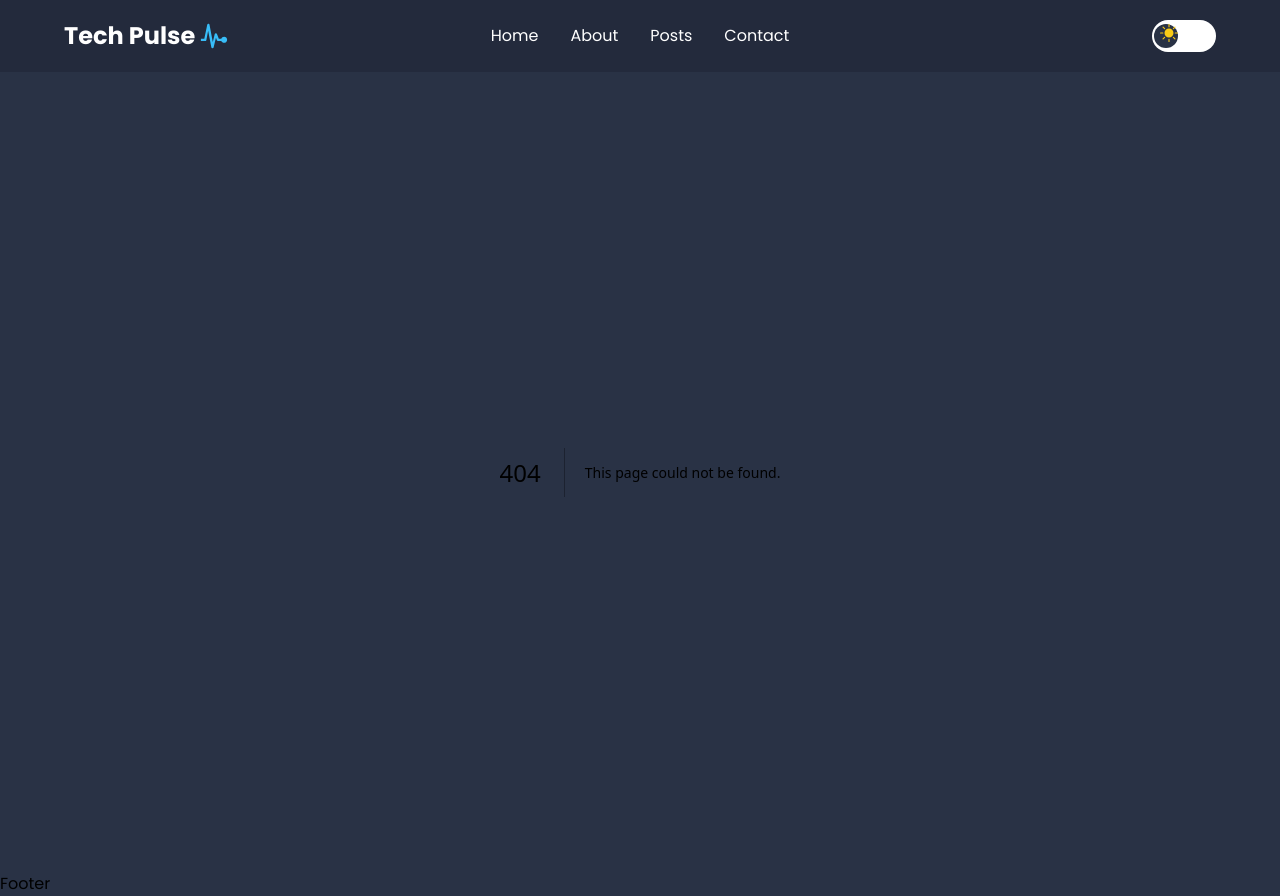
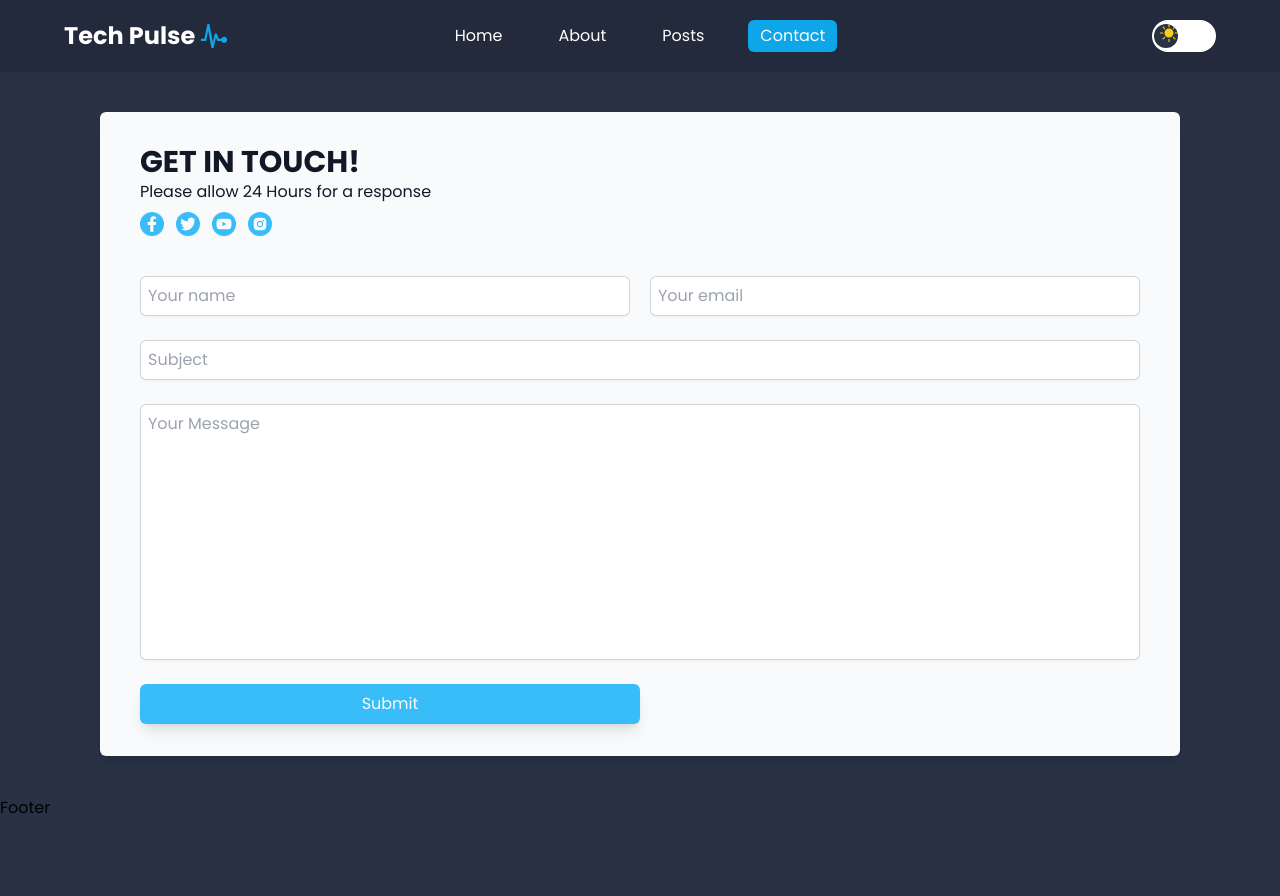
Before and after one commit to baized1245/Tech-blog-with-next.js, a Next.js app: page /contact in a window 1280 px wide. Before the commit this address had no page. After the commit the page ends 820 px from the top, so only its background shows below. Built offline with nearby package versions, Linux system fonts and the light colour scheme.

Commit message:
Active Links & Custom Hook

```diff
--- /dev/null
+++ b/app/about/page.jsx
@@ -0,0 +1,38 @@
+import React from 'react'
+import Image from 'next/image'
+
+const page = () => {
+  return (
+    <div className="py-10">
+      <div className="wrapper flex flex-col gap-5 justify-center items-center">
+        <h1 className="text-3xl font-bold text-gray-900 dark:text-gray-50">
+          Our Story
+        </h1>
+        <Image
+          src="/assets/about.jpg"
+          width={600}
+          height={600}
+          alt="about us"
+          className="rounded-md"
+        />
+        <p className="max-w-[600px] text-center text-gray-600 dark:text-gray-50">
+          Lorem ipsum dolor sit amet consectetur, adipisicing elit. Aperiam
+          eveniet debitis voluptate eius aliquid ratione inventore, aut
+          asperiores eaque nam fuga iste odio neque iusto quibusdam expedita,
+          perspiciatis, suscipit maiores? Lorem ipsum dolor sit amet,
+          consectetur adipisicing elit. Voluptates deleniti debitis expedita eum
+          accusantium? Dolores hic aliquam laudantium provident esse fuga
+          tempora, quibusdam vel eaque, voluptatem et ab veniam porro.
+        </p>
+        <Image
+          src="/assets/signature.png"
+          width={300}
+          height={300}
+          alt="tech pulse"
+        />
+      </div>
+    </div>
+  )
+}
+
+export default page
--- /dev/null
+++ b/app/contact/page.jsx
@@ -0,0 +1,54 @@
+import React from 'react'
+import { FaTwitter, FaYoutube, FaFacebookF } from 'react-icons/fa'
+import { AiFillInstagram } from 'react-icons/ai'
+
+const page = () => {
+  return (
+    <div className="sm:mx-auto sm:w-full sm:max-w-[1200px] py-10">
+      <div className="wrapper bg-gray-50 px-4 py-8 shadow-lg rounded-md sm:px-10">
+        <div className="mb-10 text-gray-900 w-full">
+          <h1 className="text-3xl font-bold uppercase">Get in touch!</h1>
+          <span>Please allow 24 Hours for a response</span>
+          <div className="flex gap-3 w-full items-center mt-2 [&>*]:bg-sky-400">
+            <FaFacebookF className="text-2xl p-1 rounded-full text-gray-50" />
+            <FaTwitter className="text-2xl p-1 rounded-full text-gray-50" />
+            <FaYoutube className="text-2xl p-1 rounded-full text-gray-50" />
+            <AiFillInstagram className="text-2xl p-1 rounded-full text-gray-50" />
+          </div>
+        </div>
+
+        <form className="space-y-6">
+          <div className="flex gap-5">
+            <input
+              type="text"
+              placeholder="Your name"
+              className="block w-full rounded-md border-0 text-gray-900 shadow-sm ring-1 ring-inset ring-gray-300 placeholder:text-gray-400 p-2 focus:outline-sky-400"
+            />
+            <input
+              type="email"
+              placeholder="Your email"
+              className="block w-full rounded-md border-0 text-gray-900 shadow-sm ring-1 ring-inset ring-gray-300 placeholder:text-gray-400 p-2 focus:outline-sky-400"
+            />
+          </div>
+          <input
+            type="text"
+            placeholder="Subject"
+            className="block w-full rounded-md border-0 text-gray-900 shadow-sm ring-1 ring-inset ring-gray-300 placeholder:text-gray-400 p-2 focus:outline-sky-400"
+          />
+          <textarea
+            className="block w-full rounded-md border-0 text-gray-900 shadow-sm ring-1 ring-inset ring-gray-300 placeholder:text-gray-400 p-2 focus:outline-sky-400"
+            placeholder="Your Message"
+            style={{ resize: 'none' }}
+            cols={5}
+            rows={10}
+          />
+          <button className="w-1/2 bg-sky-400 p-2 rounded-md text-gray-50 shadow-lg hover:bg-sky-300 duration-500">
+            Submit
+          </button>
+        </form>
+      </div>
+    </div>
+  )
+}
+
+export default page
--- /dev/null
+++ b/app/posts/page.jsx
@@ -0,0 +1,7 @@
+import React from 'react'
+
+const page = () => {
+  return <div>page</div>
+}
+
+export default page
--- /dev/null
+++ b/components/LinkItem.jsx
@@ -0,0 +1,19 @@
+import React from 'react'
+import Link from 'next/link'
+import clsx from 'clsx'
+
+const LinkItem = ({ route, label, isActive }) => {
+  return (
+    <Link
+      href={route}
+      className={clsx(
+        'px-3 py-1',
+        isActive && 'bg-sky-500 text-white rounded-md'
+      )}
+    >
+      {label}
+    </Link>
+  )
+}
+
+export default LinkItem
--- a/components/Navbar.jsx
+++ b/components/Navbar.jsx
@@ -6,6 +6,8 @@ import MobileMenu from './MobileMenu'
 import { Links } from '@/constant/links'
 import { IoMdPulse } from 'react-icons/io'
 import ThemeToggle from './ThemeToggle'
+import useMenuActive from '@/hooks/useMenuActive'
+import LinkItem from './LinkItem'
 
 const Navbar = () => {
   return (
@@ -16,15 +18,21 @@ const Navbar = () => {
             <h1 className="font-bold text-gray-900 text-2xl dark:text-white">
               Tech Pulse
             </h1>
-            <IoMdPulse className="text-3xl text-sky-400" aria-hidden="true" />
+            <IoMdPulse className="text-3xl text-sky-500" aria-hidden="true" />
           </div>
         </Link>
         <div className="flex gap-8 max-lg:gap-5 items-center flex-1 max-md:hidden text-gray-600 dark:text-white justify-center">
-          {Links.map((link, index) => (
-            <Link key={index} href={link.route}>
-              {link.label}
-            </Link>
-          ))}
+          {Links.map((link, index) => {
+            const isActive = useMenuActive(link.route)
+            return (
+              <LinkItem
+                key={index}
+                route={link.route}
+                label={link.label}
+                isActive={isActive}
+              />
+            )
+          })}
         </div>
         <div className="flex-1 justify-end flex gap-3 items-center">
           <ThemeToggle />
--- /dev/null
+++ b/hooks/useMenuActive.jsx
@@ -0,0 +1,13 @@
+import { useRouter, usePathname } from 'next/navigation'
+
+const useMenuActive = (route) => {
+  const router = useRouter()
+  const pathname = usePathname()
+
+  const isActive =
+    (pathname.includes(route) && route.length > 1) || pathname === route
+
+  return isActive
+}
+
+export default useMenuActive
```
